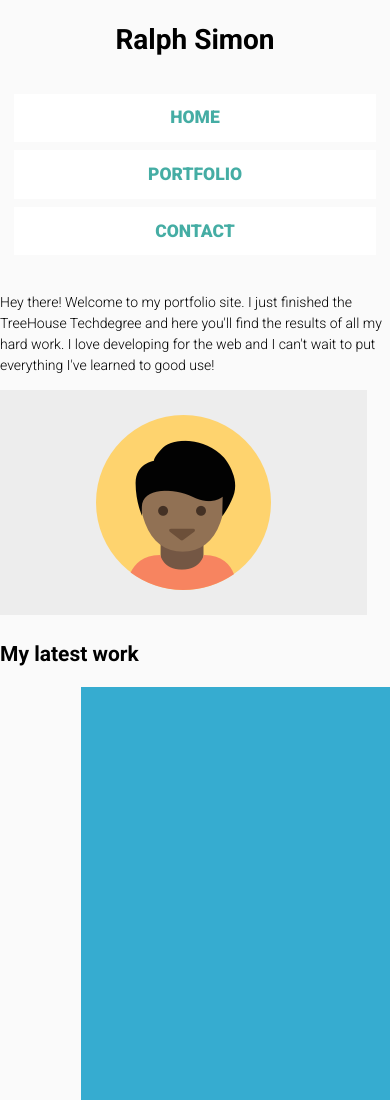
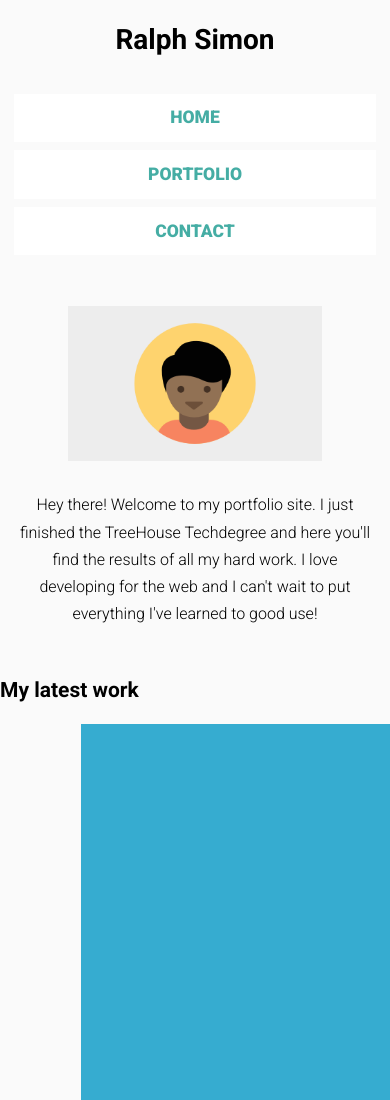
Before and after one commit to RalphSimon/02-responsive_layout, a website: page src/index.html in a window 390 px wide. Shown: the top 1100 px of the page. Drawn offline with nearby package versions, Linux system fonts and the light colour scheme.

Commit message:
Added mobile styles for .profile-banner

```diff
--- a/src/css/styles.css
+++ b/src/css/styles.css
@@ -75,10 +75,13 @@ a:active {
 
 ******************/
 
+/***** Primary Content Wrappers *****/
+
 .site,
 .main-content,
 .main-footer,
-.main-nav {
+.main-nav ,
+.profile-banner {
   display: -webkit-flex;
   -webkit-flex-wrap: no-wrap;
 
@@ -92,29 +95,27 @@ a:active {
   -webkit-flex-direction: column;
 }
 
-.main-content {
-  -webkit-flex: 1;
-  flex: 1;
-}
-
-/* Wrappers  */
 .site {
   width: 100%;
   min-height: 100vh;
   background-color: #FAFAFA;
 }
 
-/* Page header */
+.main-content {
+  -webkit-flex: 1;
+  flex: 1;
+}
+
+
+/***** Page header *****/
 .student-name {
   text-align: center;
 }
 
-/* Main navigation */
+/***** Main navigation *****/
 .main-nav {
   width: 100%;
   padding: 1em;
-  /*padding-left: 1em;
-  padding-right: 1em;*/
 }
 
 .main-nav--item,
@@ -135,7 +136,30 @@ a:active {
   transition: color 0.3;
 }
 
+/***** Profile Banner *****/
+.profile-banner {
+  -webkit-flex-direction: column-reverse;
+  flex-direction: column-reverse;
+  width: 100%;
+  padding: 1em;
+}
 
+.image-container {
+  width: 100%;
+  padding: 1em 0;
+}
+
+.profile-image {
+  display: block;
+  width: 70%;
+  margin: 0 auto;
+}
+
+.profile-info {
+  font-size: 1rem;
+  line-height: 1.7;
+  text-align: center;
+}
 /******************
 
   MEDIA QUERIES
```
